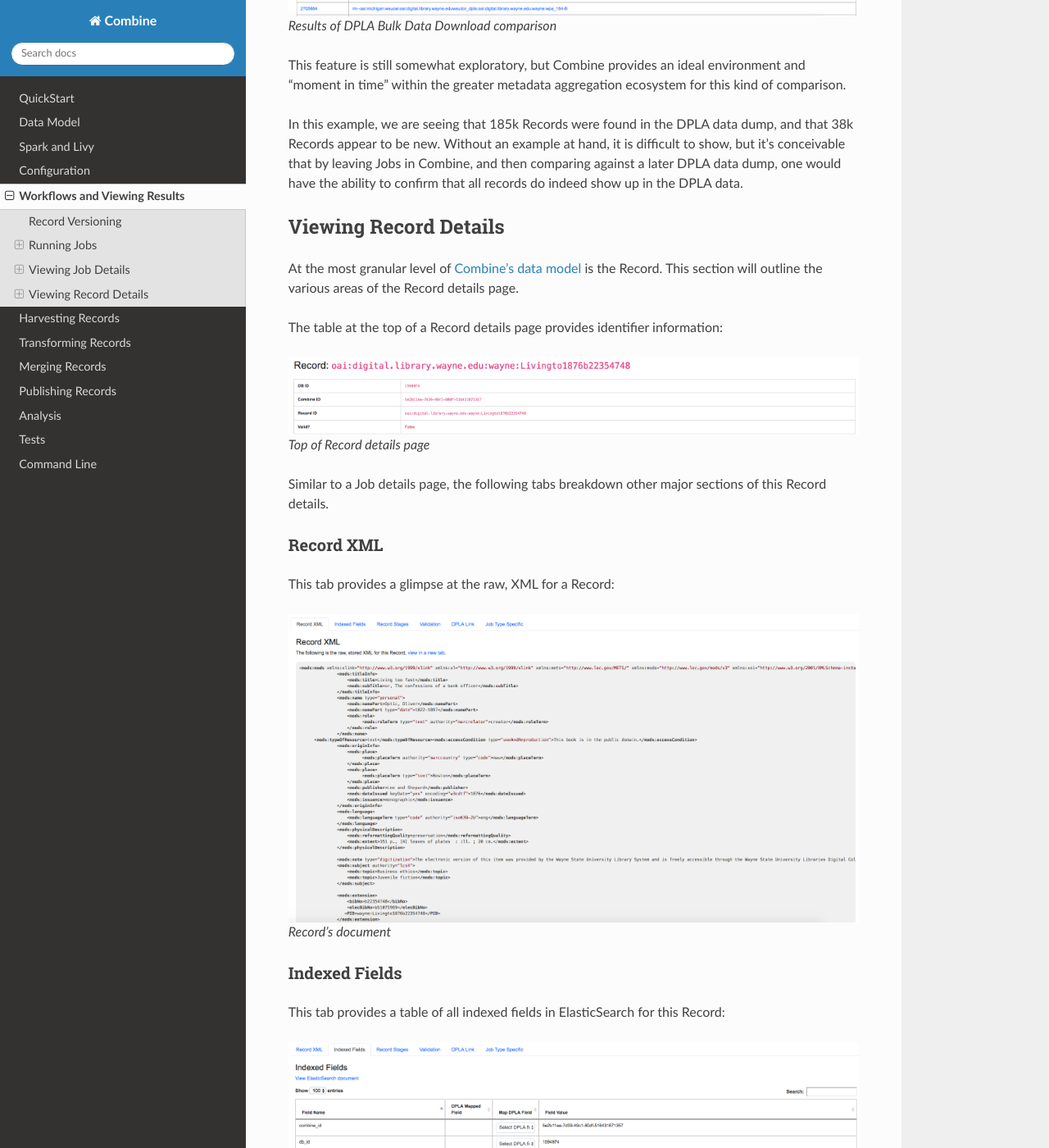
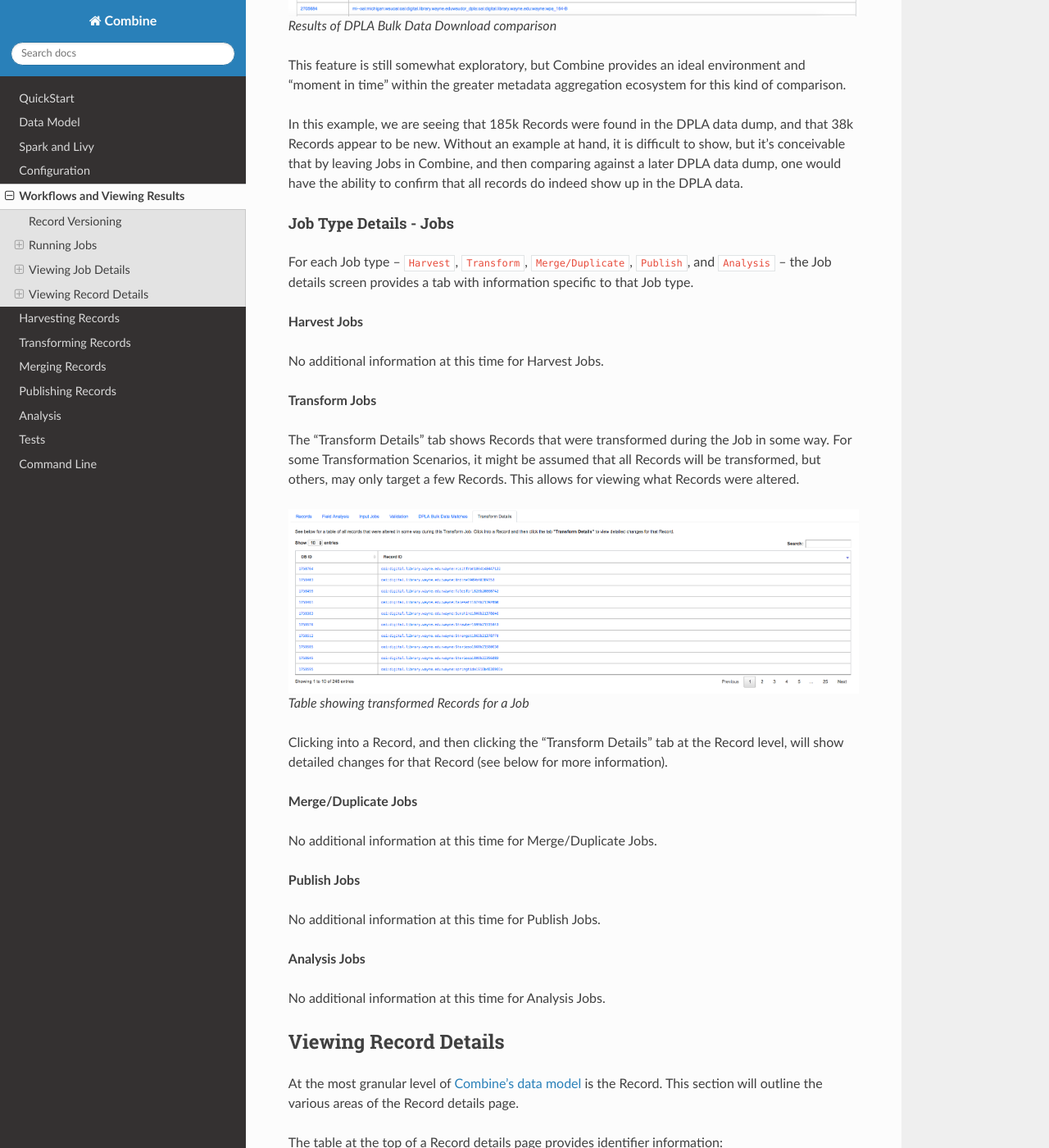
Before and after one commit to MI-DPLA/combine, a Sphinx documentation site: the page built from docs/workflow.rst, in a window 1280 px wide and 1400 px high, scrolled down 9131 px. Shown: the whole window at 82% size. Built offline with Sphinx 7.4.7 and the Read the Docs theme 2.0.0, drawn with Linux system fonts in a browser that asks for light colours; some of the changed text lies outside the part shown.

```diff
--- a/docs/workflow.rst
+++ b/docs/workflow.rst
@@ -291,6 +291,41 @@ This feature is still somewhat exploratory, but Combine provides an ideal enviro
 In this example, we are seeing that 185k Records were found in the DPLA data dump, and that 38k Records appear to be new.  Without an example at hand, it is difficult to show, but it's conceivable that by leaving Jobs in Combine, and then comparing against a later DPLA data dump, one would have the ability to confirm that all records do indeed show up in the DPLA data.
 
 
+Job Type Details - Jobs
+~~~~~~~~~~~~~~~~~~~~~~~
+
+For each Job type -- ``Harvest``, ``Transform``, ``Merge/Duplicate``, ``Publish``, and ``Analysis`` -- the Job details screen provides a tab with information specific to that Job type.
+
+**Harvest Jobs**
+
+No additional information at this time for Harvest Jobs.
+
+**Transform Jobs**
+
+The "Transform Details" tab shows Records that were transformed during the Job in some way.  For some Transformation Scenarios, it might be assumed that all Records will be transformed, but others, may only target a few Records.  This allows for viewing what Records were altered.
+
+.. figure:: img/transformed_records_table.png
+   :alt: Table showing transformed Records for a Job
+   :target: _images/transformed_records_table.png
+
+   Table showing transformed Records for a Job
+
+Clicking into a Record, and then clicking the "Transform Details" tab at the Record level, will show detailed changes for that Record (see below for more information).
+
+**Merge/Duplicate Jobs**
+
+No additional information at this time for Merge/Duplicate Jobs.
+
+**Publish Jobs**
+
+No additional information at this time for Publish Jobs.
+
+**Analysis Jobs**
+
+No additional information at this time for Analysis Jobs.
+
+
+
 Viewing Record Details
 ======================
 
@@ -384,11 +419,56 @@ Results from the DPLA API are parsed and presented here, with the full API JSON
   - confirming that changes and transformations are propagating as expected
 
 
+Job Type Details - Records
+~~~~~~~~~~~~~~~~~~~~~~~~~~
 
-Job Type Specific
------------------
+For each Job type -- ``Harvest``, ``Transform``, ``Merge/Duplicate``, ``Publish``, and ``Analysis`` -- the Record details screen provides a tab with information specific to that Job type.
 
-This tab shows any details specific to the Job type: Harvest, Transform, Merge / Duplicate, Publish, or Analysis.
+**Harvest Jobs**
+
+No additional information at this time for Harvest Jobs.
+
+**Transform Jobs**
+
+This tab will show Transformation details specific to this Record.
+
+The first section shows the Transformation Scenario used, including the transformation itself, and the "input" or "upsteram" Record that was used for the transformation:
+
+.. figure:: img/trans_record_details_table.png
+   :alt: Information about Input Record and Transformation Scenario used for this Record
+   :target: _images/trans_record_details_table.png
+
+   Information about Input Record and Transformation Scenario used for this Record
+
+Clicking the "Re-run Transformation on Input Record" button will send you to the Transformation Scenario preview page, with the Transformation Scenario and Input Record automatically selected.
+
+Further down, is a detailed diff between the **input** and **output** document for this Record.  In this minimal example, you can observe that ``Juvenile`` was changed to ``Youth`` in the Transformation, resulting in only a couple of isolated changes:
+
+.. figure:: img/trans_record_details_smalldiff.png
+   :alt: Record transformation diff, small change
+   :target: _images/trans_record_details_smalldiff.png
+
+   Record transformation diff, small change
+
+For transformations where the Record is largely re-written, the changes will be lengthier and more complex:
+
+.. figure:: img/trans_record_details_largediff.png
+   :alt: Snippet of Record transformation diff, many changes
+   :target: _images/trans_record_details_largediff.png
+
+   Snippet of Record transformation diff, many changes
+
+**Merge/Duplicate Jobs**
+
+No additional information at this time for Merge/Duplicate Jobs.
+
+**Publish Jobs**
+
+No additional information at this time for Publish Jobs.
+
+**Analysis Jobs**
+
+No additional information at this time for Analysis Jobs.
 
 
 Transformation Job Details
```
Also changed, not shown: docs/img/._trans_record_details_largediff.png (added), docs/img/._trans_record_details_smalldiff.png (added), docs/img/._trans_record_details_table.png (added), docs/img/._transformed_records_table.png (added), docs/img/trans_record_details_largediff.png (added), docs/img/trans_record_details_smalldiff.png (added), docs/img/trans_record_details_table.png (added), docs/img/transformed_records_table.png (added).
